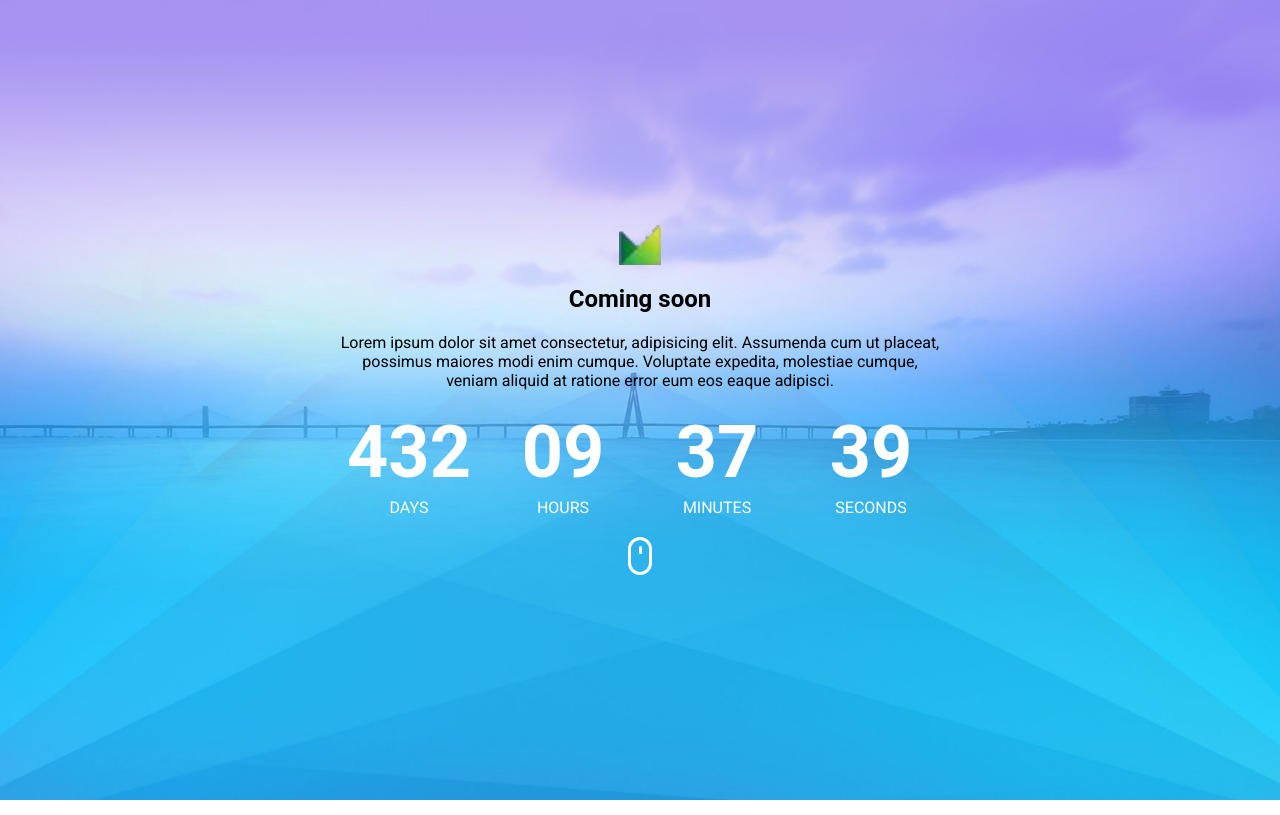
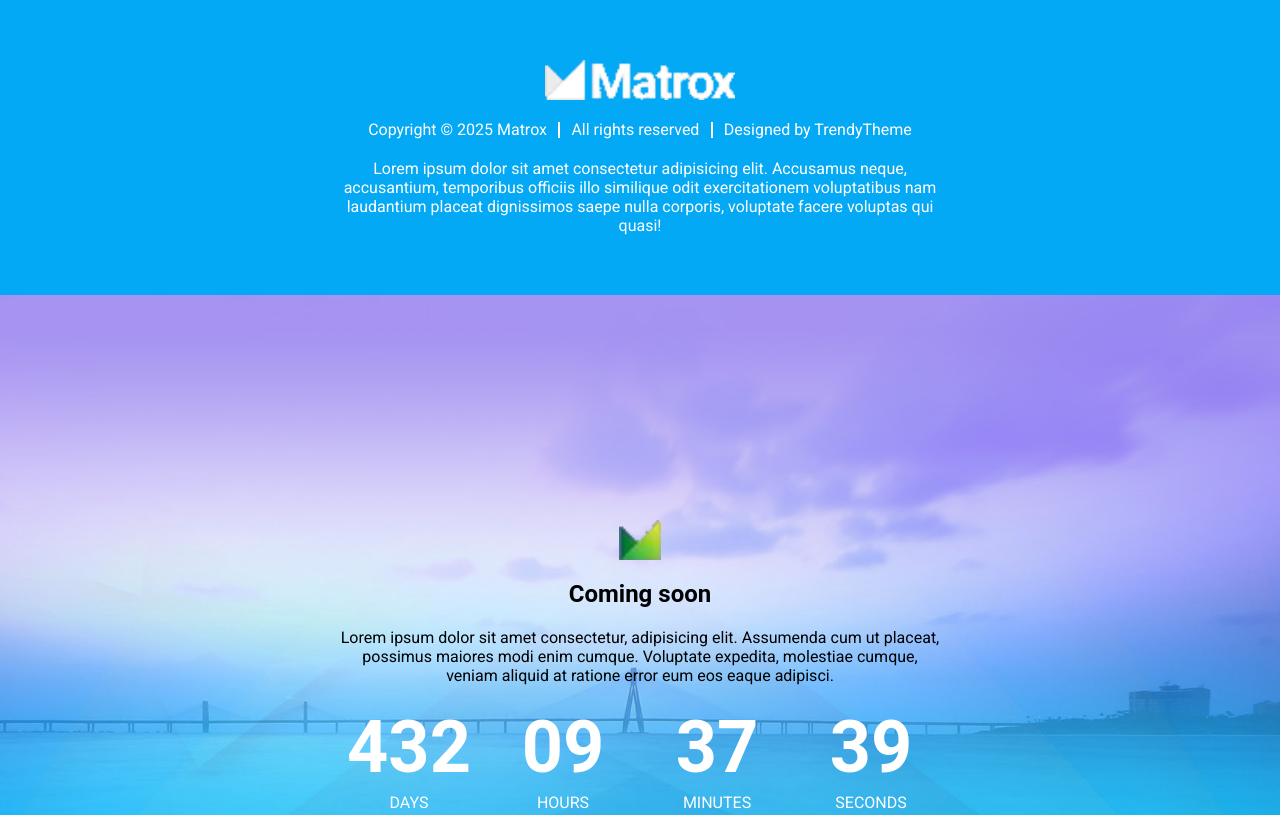
Before and after one commit to front-end-by-rimantas/54-grupe-coming-soon, a website: page index.html in a window 1280 px wide. Shown: the top 815 px of the page. Drawn offline with Linux system fonts and the light colour scheme; a web font is replaced by a local one.

Commit message:
Footer trio #15

```diff
--- a/css/base/main.css
+++ b/css/base/main.css
@@ -47,3 +47,38 @@ body {
   background-repeat: no-repeat;
   background-size: cover;
 }
+
+footer {
+  color: #fff;
+}
+
+.trio {
+  display: flex;
+  gap: 0.7rem;
+  align-items: center;
+  justify-content: center;
+}
+.trio p {
+  display: flex;
+  align-items: center;
+}
+.trio > p::after {
+  content: '';
+  display: inline-block;
+  width: 2px;
+  height: 1em;
+  margin-left: 0.7rem;
+  background-color: #fff;
+}
+.trio > p:last-child::after {
+  display: none;
+}
+
+@media (max-width: 700px) {
+  .trio {
+    flex-direction: column;
+  }
+  .trio > p::after {
+    display: none;
+  }
+}
--- a/index.html
+++ b/index.html
@@ -15,6 +15,18 @@
 </head>
 
 <body>
+    <footer class="container bg-blue">
+        <div class="row-short">
+            <img class="logo" src="./img/logo-white.png" alt="Matrox logo">
+            <div class="trio">
+                <p>Copyright &copy; 2025 Matrox</p>
+                <p>All rights reserved</p>
+                <p>Designed by TrendyTheme</p>
+            </div>
+            <p class="center">Lorem ipsum dolor sit amet consectetur adipisicing elit. Accusamus neque, accusantium, temporibus officiis illo similique odit exercitationem voluptatibus nam laudantium placeat dignissimos saepe nulla corporis, voluptate facere voluptas qui quasi!</p>
+        </div>
+    </footer>
+
     <main>
         <section class="container bg-blue hero">
             <div class="row-short">
@@ -83,13 +95,6 @@
             </div>
         </section>
     </main>
-
-    <footer class="container bg-blue">
-        <div class="row-short">
-            <img class="logo" src="./img/logo-white.png" alt="Matrox logo">
-            <p class="center">Lorem ipsum dolor sit amet consectetur adipisicing elit. Accusamus neque, accusantium, temporibus officiis illo similique odit exercitationem voluptatibus nam laudantium placeat dignissimos saepe nulla corporis, voluptate facere voluptas qui quasi!</p>
-        </div>
-    </footer>
 </body>
 
 </html>
```
